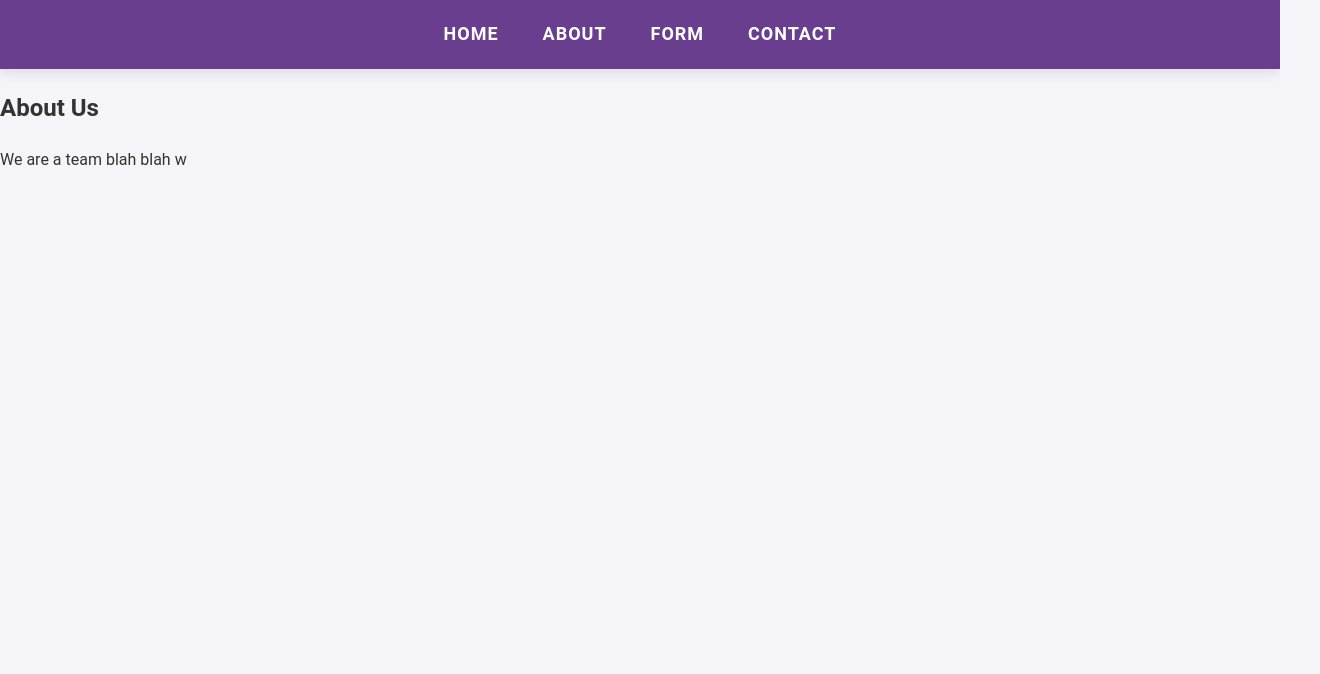
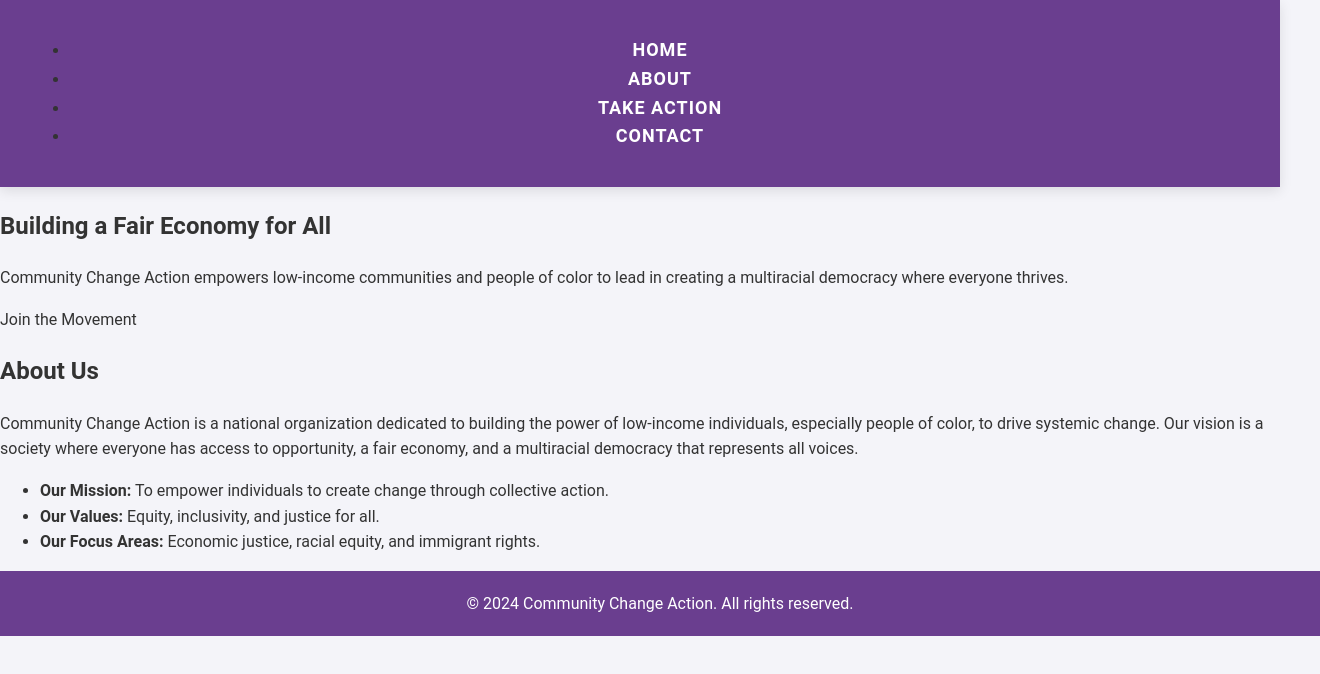
Before and after one commit to zee-asiamah/Capstoneproject-zee, a plain HTML site: page about.html in a window 1280 px wide. Shown: the whole page, 1320 px wide, since content can reach past the window. Drawn offline with Linux system fonts and the light colour scheme.

Commit message:
Update about.html

```diff
--- a/about.html
+++ b/about.html
@@ -3,27 +3,52 @@
 <head>
     <meta charset="UTF-8">
     <meta name="viewport" content="width=device-width, initial-scale=1.0">
-    <title>Capstone project</title>
+    <meta name="description" content="Community Change Action: Building the power of low-income people to create a fair economy and multiracial democracy.">
+    <meta name="keywords" content="Community Change Action, non-profit, social justice, multiracial democracy, fair economy">
+    <title>Community Change Action</title>
     <link rel="stylesheet" href="index.css">
 </head>
 <body>
 
-    <!-- Navigation -->
-    <nav>
-        <a href="index.html">Home</a>
-        <a href="about.html">About</a>
-        <a href="form.html">Form</a>
-        <a href="contact.html">Contact</a>
-    </nav>
+    <!-- Header -->
+    <header>
+        <nav>
+            <ul>
+                <li><a href="index.html">Home</a></li>
+                <li><a href="about.html">About</a></li>
+                <li><a href="form.html">Take Action</a></li>
+                <li><a href="contact.html">Contact</a></li>
+            </ul>
+        </nav>
+    </header>
 
+    <!-- Main Content -->
+    <main>
+        <!-- Hero Section -->
+        <section id="hero">
+            <h1>Building a Fair Economy for All</h1>
+            <p>Community Change Action empowers low-income communities and people of color to lead in creating a multiracial democracy where everyone thrives.</p>
+            <a href="form.html" class="cta-button">Join the Movement</a>
+        </section>
 
+        <!-- About Section -->
+        <section id="about">
+            <h2>About Us</h2>
+            <p>Community Change Action is a national organization dedicated to building the power of low-income individuals, especially people of color, to drive systemic change. Our vision is a society where everyone has access to opportunity, a fair economy, and a multiracial democracy that represents all voices.</p>
+            <ul>
+                <li><strong>Our Mission:</strong> To empower individuals to create change through collective action.</li>
+                <li><strong>Our Values:</strong> Equity, inclusivity, and justice for all.</li>
+                <li><strong>Our Focus Areas:</strong> Economic justice, racial equity, and immigrant rights.</li>
+            </ul>
+        </section>
+    </main>
 
-    <!-- About Section -->
-    <section id="about">
-        <h1>About Us</h1>
-        <p>We are a team blah blah w</p>
-    </section>
-
+    <!-- Footer -->
+    <footer>
+        <div class="footer-content">
+            <p>&copy; 2024 Community Change Action. All rights reserved.</p>
+        </div>
+    </footer>
 
 </body>
 </html>
```
